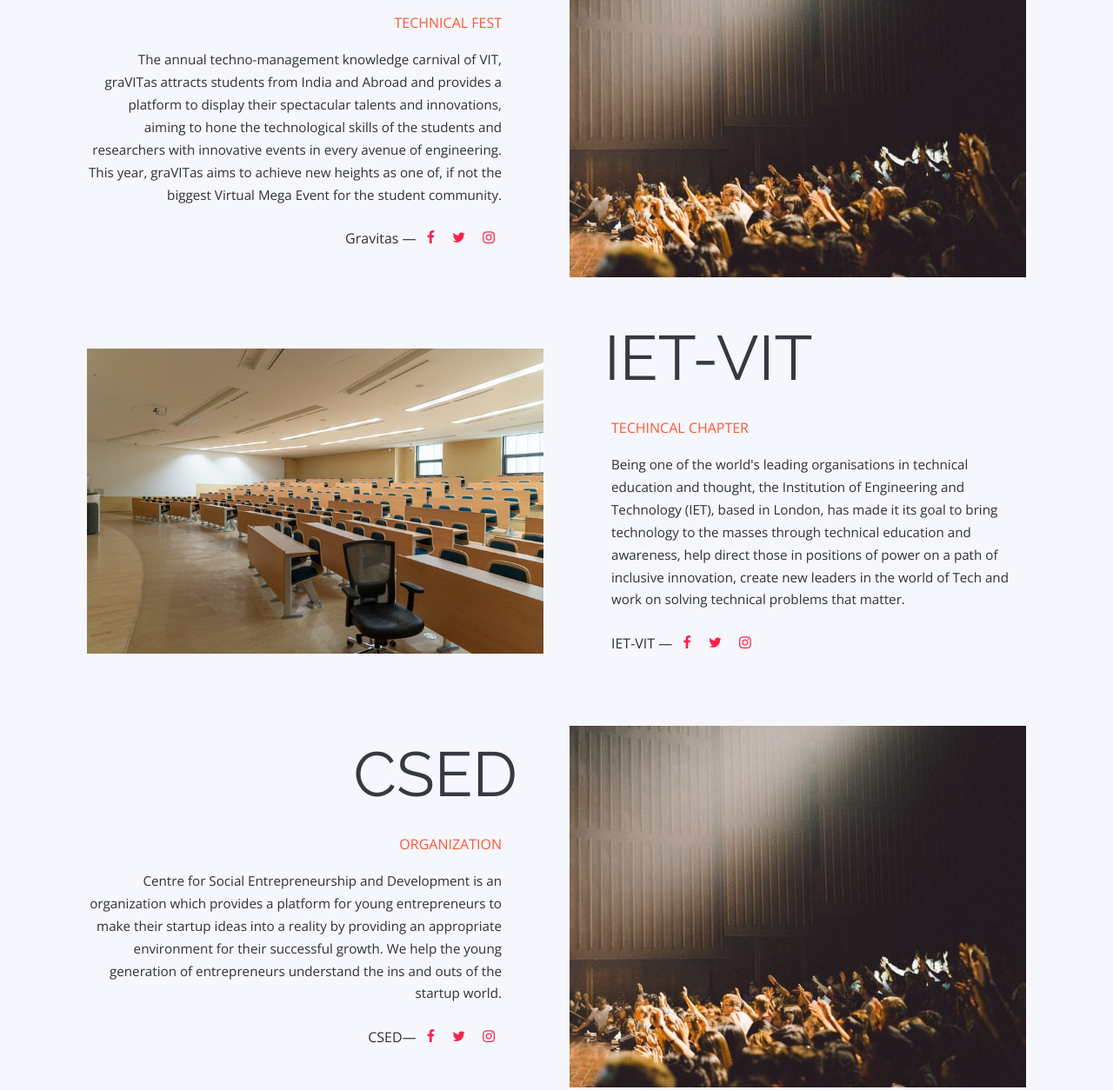
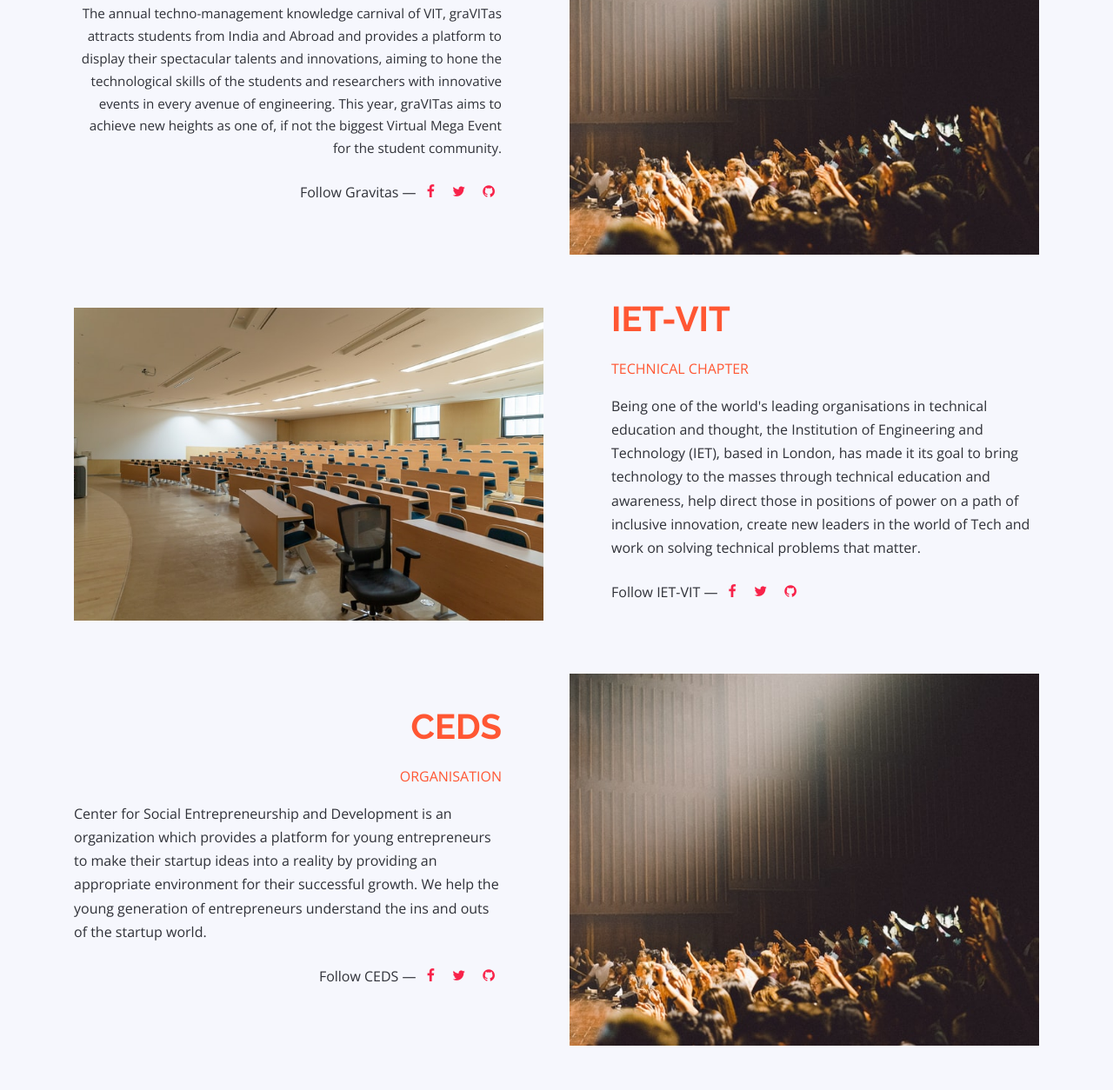
Before and after one commit to rahulg009/Gravitas_SocialTransformers, a plain HTML site: page index.html in a window 1280 px wide. Shown: the part 2036-3290 px from the top of the page at 87% size. Drawn offline with nearby package versions, Linux system fonts and the light colour scheme; files whose address does not match are found by name.

Commit message:
Responsive

```diff
--- a/index.html
+++ b/index.html
@@ -116,7 +116,6 @@
     </section>
     </section><!-- End About Section -->
 <!-- ABout Items -->
-
 <section id="faq" class="section-with-bg">
 
   <div class="container" data-aos="fade-up">
@@ -124,32 +123,21 @@
       <h2>About Us </h2>
     </div>
     <div>
-      <div class="container">
-        <div class="row mb-5">
-          <!-- <div class="col-lg-4" data-aos="fade-up" data-aos-delay="100">
-            <div class="site-section-heading">
-              <h2 class="text-dark">VIT</h2>
-            </div>
-          </div>
-          <div class="col-lg-5 mt-5 pl-lg-5" data-aos="fade-up" data-aos-delay="200">
-            <p>Lorem ipsum dolor sit amet consectetur adipisicing elit. Natus error deleniti dolores necessitatibus eligendi. Nesciunt repellendus ab voluptatibus. Minima architecto impedit eaque molestiae dicta quam. Cum ducimus. Culpa distinctio aperiam</p>
-          </div> -->
-        </div>
-
       <div class="row align-items-center speaker">
         <div class="col-lg-6 mb-5 mb-lg-0" data-aos="fade" data-aos-delay="100">
           <img src="images/1.jfif" alt="Image" class="img-fluid">
         </div>
         <div class="col-lg-6 ml-auto">
-            <h2 class="text-dark mb-4 name" data-aos="fade-right" data-aos-delay="200" style="font-size:4.5rem;left: 27px;"><strong style="font-weight: initial;">VIT</strong></h2>
+
           <div class="bio pl-lg-5">
-              <span class="text-uppercase text-primary d-block mb-3" data-aos="fade-left" data-aos-delay="300">Techincal Fest</span>
+            <h1><span class="text-uppercase text-dark d-block mb-3" data-aos="fade-right" data-aos-delay="300"><strong>VIT</strong></span></h1>
+            <span class="text-uppercase text-primary d-block mb-3" data-aos="fade-left" data-aos-delay="300">Institute</span>
             <p class="mb-4" data-aos="fade-left" data-aos-delay="400">Lorem ipsum dolor sit amet consectetur adipisicing elit. Natus error deleniti dolores necessitatibus eligendi. Nesciunt repellendus ab voluptatibus. Minima architecto impedit eaque molestiae dicta quam. Cum ducimus. Culpa distinctio aperiam</p>
             <p data-aos="fade-right" data-aos-delay="500">
-                VIT &mdash;
+              Follow VIT &mdash;
               <a href="#" class="p-2"><span class="icon-facebook"></span></a>
               <a href="#" class="p-2"><span class="icon-twitter"></span></a>
-                <a href="#" class="p-2"><span class="icon-instagram"></span></a>
+              <a href="#" class="p-2"><span class="icon-github"></span></a>
             </p>
           </div>
         </div>
@@ -160,70 +148,68 @@
           <img src="images/2.jfif" alt="Image" class="img-fluid">
         </div>
         <div class="col-lg-6 ml-auto order-lg-1">
-            <h2 class="text-dark mb-4 name" data-aos="fade-left" data-aos-delay="200" style="font-size: 4.5rem;text-align: right;left: -30px;"><strong style="font-weight: initial;">Gravitas</strong></h2>
+
           <div class="bio pr-lg-5">
-              <span class="text-uppercase text-primary d-block mb-3" data-aos="fade-right" data-aos-delay="300" style="text-align: right;">Technical Fest</span>
+            <h1><span class="text-uppercase text-primary d-block mb-3" data-aos="fade-left" data-aos-delay="300" style="text-align: right;"><strong>GRAVITAS</strong></span></h1>
+            <span class="text-uppercase text-primary d-block mb-3" data-aos="fade-right" data-aos-delay="300" style="text-align: right;">Thecnical Fest</span>
             <p class="mb-4" data-aos="fade-right" data-aos-delay="400" style="text-align: right;font-size: 0.95rem;">The annual techno-management knowledge carnival of VIT,<strong> graVITas</strong> attracts students from India and Abroad and provides a platform to display their spectacular talents and innovations, aiming to hone the technological skills of the students and researchers with innovative events in every avenue of engineering.
               This year, graVITas aims to achieve new heights as one of, if not the biggest Virtual Mega Event for the student community.</p>
-              <p data-aos="fade-right" data-aos-delay="500" style="text-align:right;">
-                Gravitas &mdash;
+            <p data-aos="fade-left" data-aos-delay="500" style="text-align: right;">
+              Follow Gravitas &mdash;
               <a href="#" class="p-2"><span class="icon-facebook"></span></a>
               <a href="#" class="p-2"><span class="icon-twitter"></span></a>
-                <a href="#" class="p-2"><span class="icon-instagram"></span></a>
+              <a href="#" class="p-2"><span class="icon-github"></span></a>
+            </p>
+          </div>
+        </div>
+      </div>
+      <div class="row align-items-center speaker">
+        <div class="col-lg-6 mb-5 mb-lg-0" data-aos="fade" data-aos-delay="100">
+          <img src="images/3.jfif" alt="Image" class="img-fluid">
+        </div>
+        <div class="col-lg-6 ml-auto">
+
+          <div class="bio pl-lg-5">
+            <h1><span class="text-uppercase text-primary d-block mb-3" data-aos="fade-right" data-aos-delay="300"><strong>IET-VIT</strong></span></h1>
+            <span class="text-uppercase text-primary d-block mb-3" data-aos="fade-left" data-aos-delay="300">technical chapter</span>
+            <p class="mb-4" data-aos="fade-left" data-aos-delay="400">Being one of the world's leading organisations in technical education and thought, the<strong> Institution of Engineering and Technology (IET)</strong>, based in London, has made it its goal to bring technology to the masses through technical education and awareness, help direct those in positions of power on a path of inclusive innovation, create new leaders in the world of Tech and work on solving technical problems that matter.</p>
+            <p data-aos="fade-right" data-aos-delay="500">
+              Follow IET-VIT &mdash;
+              <a href="#" class="p-2"><span class="icon-facebook"></span></a>
+              <a href="#" class="p-2"><span class="icon-twitter"></span></a>
+              <a href="#" class="p-2"><span class="icon-github"></span></a>
             </p>
           </div>
         </div>
       </div>
 
-        <div class="row align-items-center speaker">
-          <div class="col-lg-6 mb-5 mb-lg-0" data-aos="fade" data-aos-delay="100">
-            <img src="images/3.jfif" alt="Image" class="img-fluid">
-          </div>
-          <div class="col-lg-6 ml-auto">
-            <h2 class="text-dark mb-4 name" data-aos="fade-right" data-aos-delay="200" style="font-size:4.5rem;left: 40px;"><strong style="font-weight: initial;">IET-VIT</strong></h2>
-            <div class="bio pl-lg-5">
-              <span class="text-uppercase text-primary d-block mb-3" data-aos="fade-left" data-aos-delay="300">Techincal Chapter</span>
-              <p class="mb-4" data-aos="fade-left" data-aos-delay="400" style="font-size: 0.95rem;">Being one of the world's leading organisations in technical education and thought, the<strong> Institution of Engineering and Technology (IET)</strong>, based in London, has made it its goal to bring technology to the masses through technical education and awareness, help direct those in positions of power on a path of inclusive innovation, create new leaders in the world of Tech and work on solving technical problems that matter.</p>
-              <p data-aos="fade-right" data-aos-delay="500">
-                IET-VIT &mdash;
-                <a href="#" class="p-2"><span class="icon-facebook"></span></a>
-                <a href="#" class="p-2"><span class="icon-twitter"></span></a>
-                <a href="#" class="p-2"><span class="icon-instagram"></span></a>
-              </p>
-            </div>
-          </div>
-        </div>
 
       <div class="row align-items-center speaker">
         <div class="col-lg-6 mb-5 mb-lg-0 order-lg-2" data-aos="fade" data-aos-delay="100">
           <img src="images/2.jfif" alt="Image" class="img-fluid">
         </div>
         <div class="col-lg-6 ml-auto order-lg-1">
-            <h2 class="text-dark mb-4 name" data-aos="fade-left" data-aos-delay="200" style="font-size: 4.5rem;text-align: right;left: -30px;"><strong style="font-weight: initial;">CSED</strong></h2>
+
           <div class="bio pr-lg-5">
-              <span class="text-uppercase text-primary d-block mb-3" data-aos="fade-right" data-aos-delay="300" style="text-align: right;">Organization</span>
-              <p class="mb-4" data-aos="fade-right" data-aos-delay="400" style="text-align: right;font-size: 0.95rem;"><strong> Centre for Social Entrepreneurship and Development </strong>is an organization which provides a platform for young entrepreneurs to make their startup ideas into a reality by providing an appropriate environment for their successful growth. We help the young generation of entrepreneurs understand the ins and outs of the startup world.
-              </p>
-              <p data-aos="fade-left" data-aos-delay="500" style="text-align:right;">
-                CSED&mdash;
+            <h1><span class="text-uppercase text-primary d-block mb-3" data-aos="fade-left" data-aos-delay="300" style="text-align: right;"><strong>CEDS</strong></span></h1>
+            <span class="text-uppercase text-primary d-block mb-3" data-aos="fade-right" data-aos-delay="300" style="text-align: right;">organisation</span>
+            <p class="mb-4" data-aos="fade-left" data-aos-delay="400"><strong>Center for Social Entrepreneurship and Development</strong>  is an organization which provides a platform for young entrepreneurs to make their startup ideas into a reality by providing an appropriate environment for their successful growth. We help the young generation of entrepreneurs understand the ins and outs of the startup world.</p>
+            <p data-aos="fade-left" data-aos-delay="500" style="text-align: right;">
+              Follow CEDS &mdash;
               <a href="#" class="p-2"><span class="icon-facebook"></span></a>
               <a href="#" class="p-2"><span class="icon-twitter"></span></a>
-                <a href="#" class="p-2"><span class="icon-instagram"></span></a>
+              <a href="#" class="p-2"><span class="icon-github"></span></a>
             </p>
           </div>
         </div>
       </div>
 
-
-
-
-
     </div>
   </div>
 
-    </div>
 
 </section>
+
 <!-- end about items -->
     <!-- ======= Speakers Section ======= -->
     <section id="speakers">
```
Lines whose indentation alone changed are shown as unchanged.
